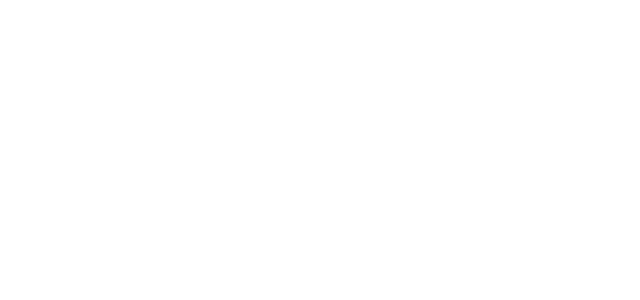
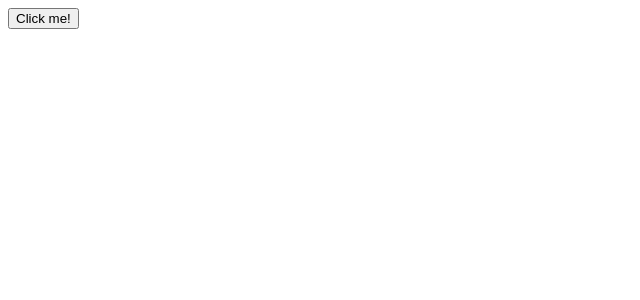
Before and after one commit to harshitxarc/fullstack-tut, a React (Vite) app: page / in a window 1280 px wide. Shown: the top 300 px of the page, without its empty margins (0-640 px from the left). Built offline with nearby package versions, Linux system fonts and the light colour scheme.

Commit message:
add UseRefTut2

```diff
--- a/src/App.jsx
+++ b/src/App.jsx
@@ -13,9 +13,12 @@
 //import ComponentA from './UseContextProblem/ComponentA';
 //import UseRefTut from './UseRefProblem/UseRefTut';
 
+import UseRefTut2 from './UseRefProblem/UseRefTut2';
+
 function App() {
   return(
   <>
+  <UseRefTut2 />
   </>
   );
 }
--- /dev/null
+++ b/src/UseRefProblem/UseRefTut2.jsx
@@ -0,0 +1,23 @@
+import React, {useState, useEffect, useRef} from 'react';
+
+function UseRefTut2(){
+
+    const ref = useRef(0);
+
+    useEffect(() => {
+        console.log("COMPONENT RENDERED");
+    });
+
+    function handleClick(){
+        ref.current++;
+        console.log(ref.current);
+    }
+
+    return(
+        <>
+        <button onClick={handleClick}>Click me!</button>
+        </>
+    );
+}
+
+export default UseRefTut2;
```
